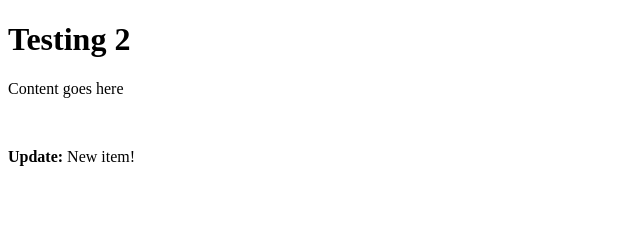
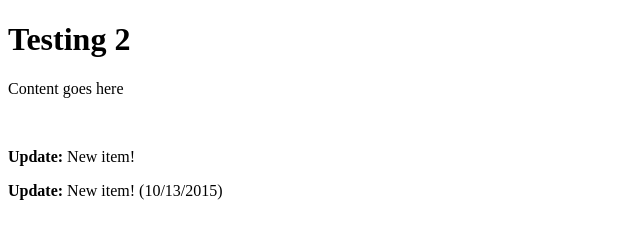
Before and after one commit to tsooki/test, a plain HTML site: page index3.html in a window 1280 px wide. Shown: the whole page, without its empty margins (0-640 px from the left). Drawn offline with Linux system fonts and the light colour scheme.

Commit message:
Updates 10/13/2015
Description here

```diff
--- a/index3.html
+++ b/index3.html
@@ -11,5 +11,6 @@
 <p>Content goes here</p>
 <p>&nbsp;</p>
 <p><strong>Update: </strong>New item!</p>
+<p><strong>Update: </strong>New item! (10/13/2015)</p>
 </body>
 </html>
```
Also changed, not shown: index.html (+1 -0 lines), card - smart card 534981_64316266 - Copy.jpg (added).
